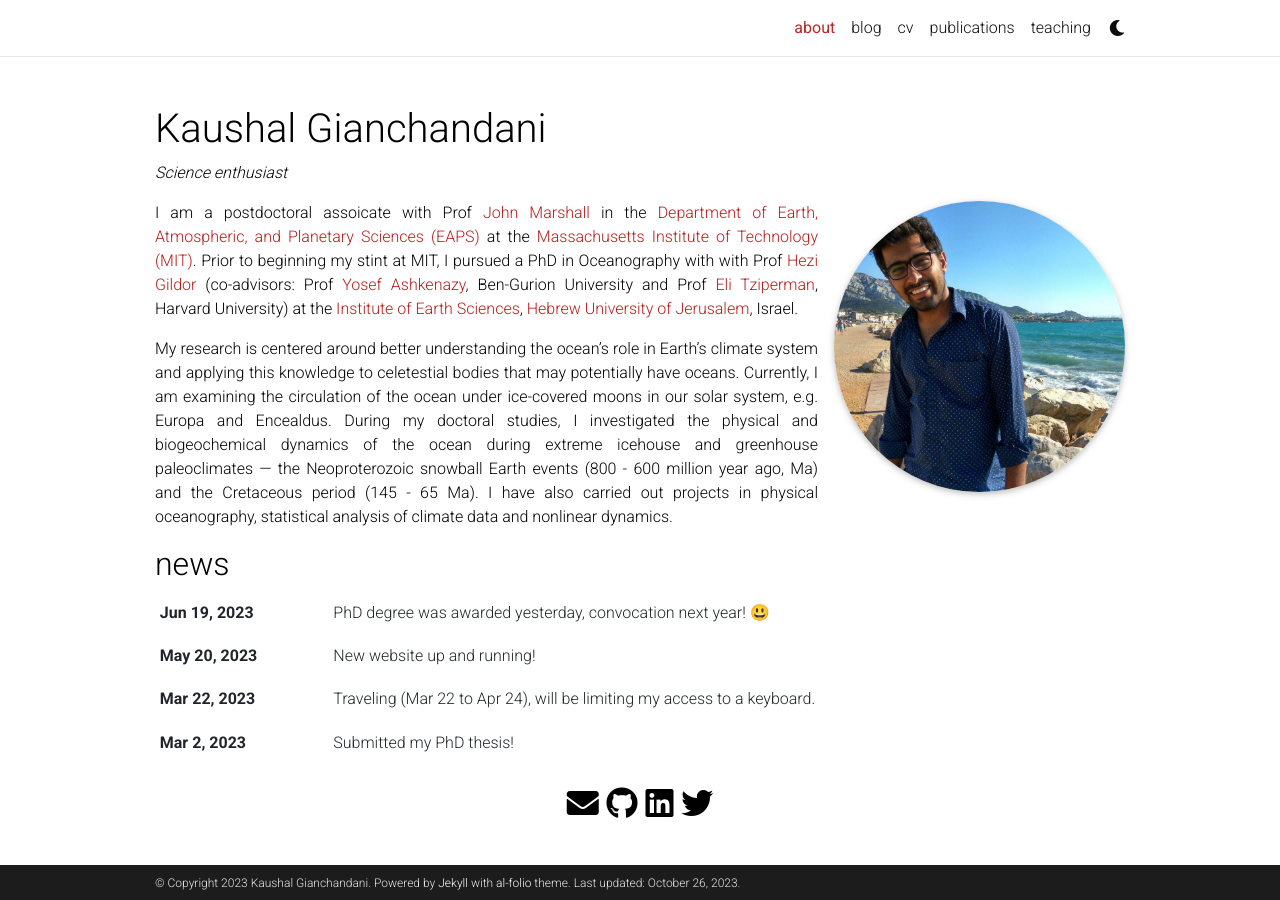
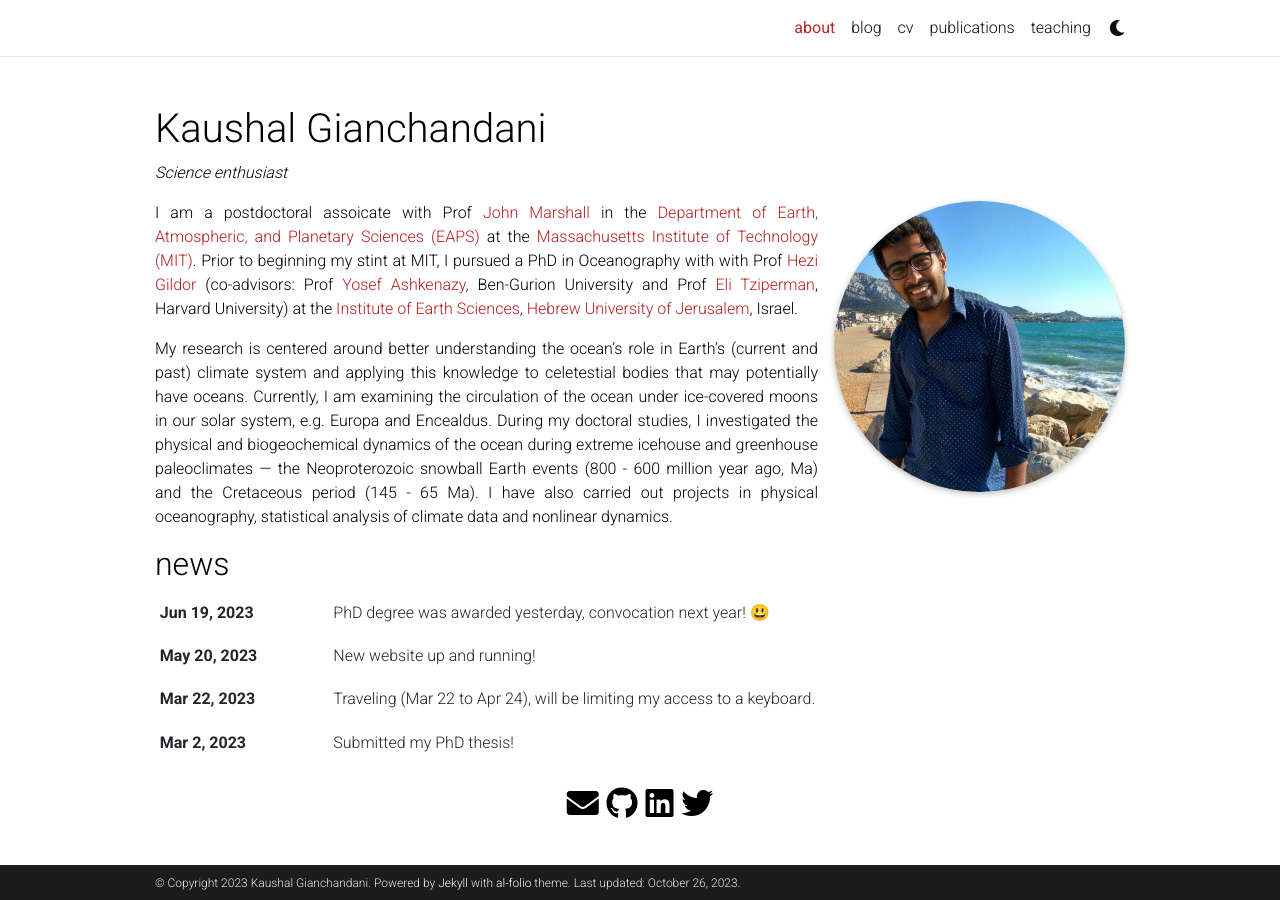
Before and after one commit to kaushalgianchandani/kaushalgianchandani.github.io, a Jekyll site: the page built from _pages/about.md, in a window 1280 px wide. Built offline with Jekyll 4.4.1, drawn with Linux system fonts in a browser that asks for light colours; full-size pictures stand in for the smaller copies a plugin makes; emoji names are drawn with the system emoji font; comment, search, counter and statistics services are not loaded; a style sheet for code colours, icons or effects is not loaded.

Commit message:
updated about

```diff
--- a/_pages/about.md
+++ b/_pages/about.md
@@ -21,7 +21,7 @@
 
 I am a postdoctoral assoicate with Prof [John Marshall](https://oceans.mit.edu/JohnMarshall/) in the [Department of Earth, Atmospheric, and Planetary Sciences (EAPS)](https://eapsweb.mit.edu/) at the [Massachusetts Institute of Technology (MIT)](https://web.mit.edu/). Prior to beginning my stint at MIT, I pursued a PhD in Oceanography with with Prof [Hezi Gildor](http://hezigildor.es.huji.ac.il/) \(co-advisors: Prof [Yosef Ashkenazy](http://www.bgu.ac.il/~ashkena/), Ben-Gurion University and Prof [Eli Tziperman](https://www.seas.harvard.edu/climate/eli/), Harvard University\) at the [Institute of Earth Sciences](http://en.earth.huji.ac.il), [Hebrew University of Jerusalem](http://new.huji.ac.il/en), Israel.
 
-My research is centered around better understanding the ocean's role in Earth's climate system and applying this knowledge to celetestial bodies that may potentially have oceans. Currently, I am examining the circulation of the ocean under ice-covered moons in our solar system, e.g. Europa and Encealdus. During my doctoral studies, I investigated the physical and biogeochemical dynamics of the ocean during extreme icehouse and greenhouse paleoclimates --- the Neoproterozoic snowball Earth events (800 - 600 million year ago, Ma) and the Cretaceous period (145 - 65 Ma). I have also carried out projects in physical oceanography, statistical analysis of climate data and nonlinear dynamics.
+My research is centered around better understanding the ocean's role in Earth's \(current and past\) climate system and applying this knowledge to celetestial bodies that may potentially have oceans. Currently, I am examining the circulation of the ocean under ice-covered moons in our solar system, e.g. Europa and Encealdus. During my doctoral studies, I investigated the physical and biogeochemical dynamics of the ocean during extreme icehouse and greenhouse paleoclimates --- the Neoproterozoic snowball Earth events (800 - 600 million year ago, Ma) and the Cretaceous period (145 - 65 Ma). I have also carried out projects in physical oceanography, statistical analysis of climate data and nonlinear dynamics.
 
 <!-- Put your address / P.O. box / other info right below your picture. You can also disable any of these elements by editing `profile` property of the YAML header of your `_pages/about.md`. Edit `_bibliography/papers.bib` and Jekyll will render your [publications page](/al-folio/publications/) automatically. -->
 
```
